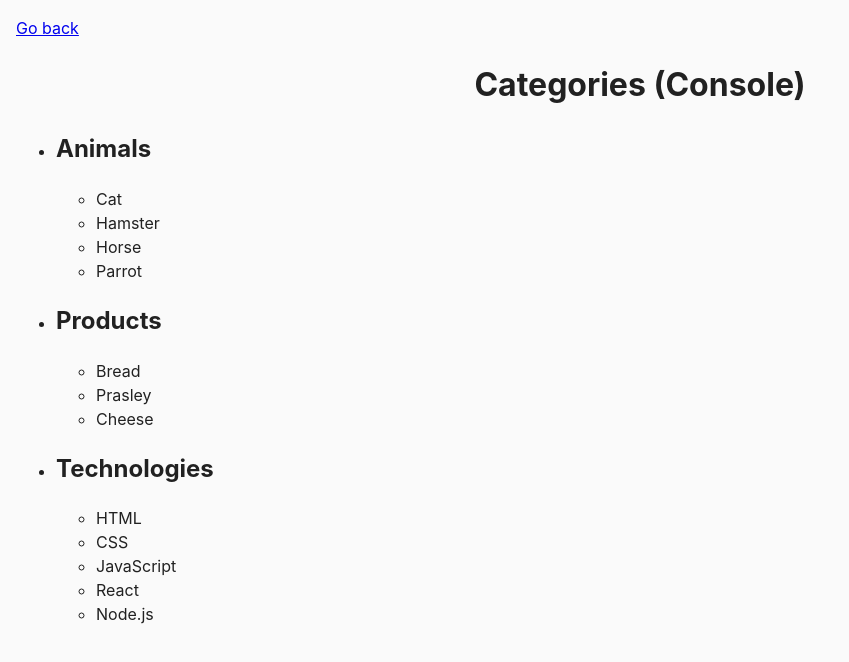
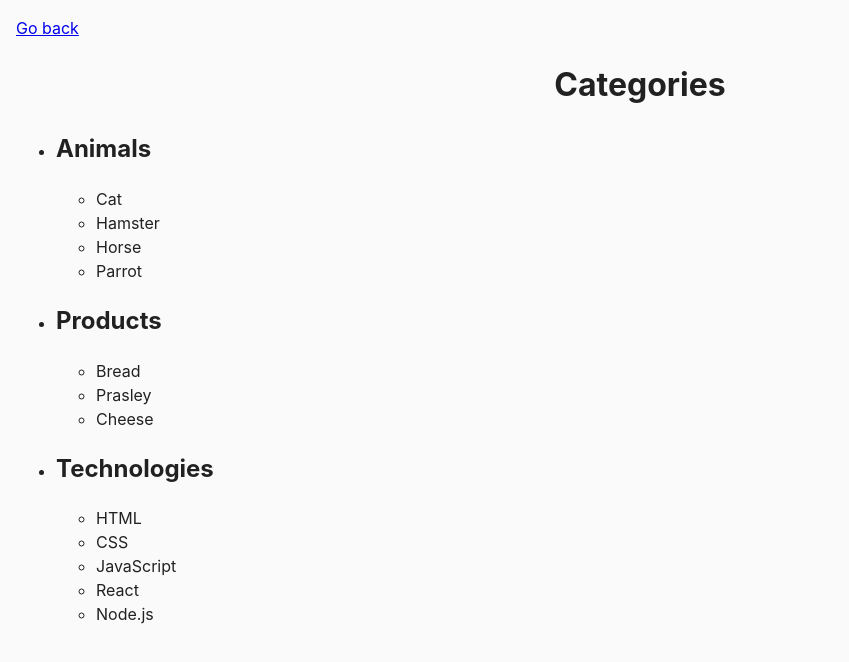
Before and after one commit to Troshuk/js-dom-and-events, a plain HTML site: page task-01.html in a window 1280 px wide. Shown: the whole page, without its empty margins (0-849 px from the left). Drawn offline with Linux system fonts and the light colour scheme.

Commit message:
clean up

```diff
--- a/task-01.html
+++ b/task-01.html
@@ -10,7 +10,7 @@
   <body>
     <p><a href="index.html">Go back</a></p>
 
-    <h1>Categories (Console)</h1>
+    <h1>Categories</h1>
 
     <ul id="categories">
       <li class="item">
```
